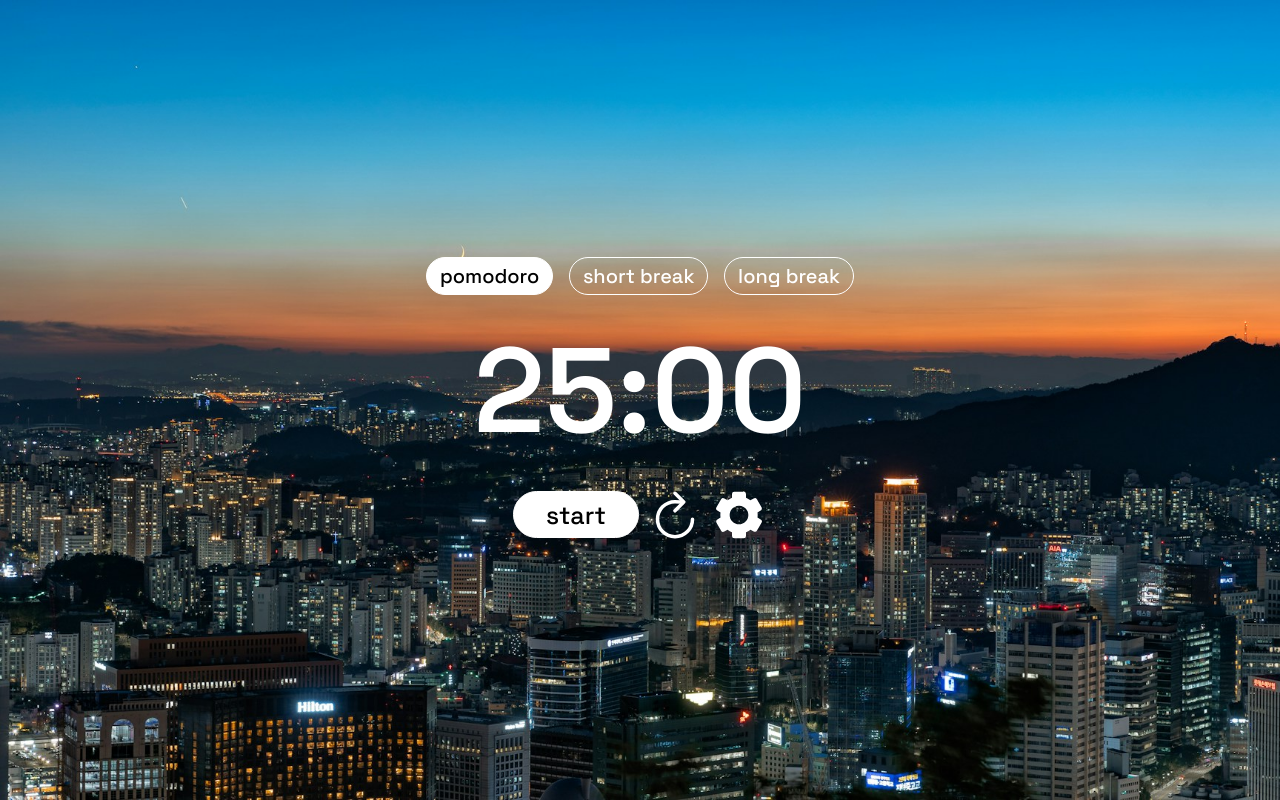
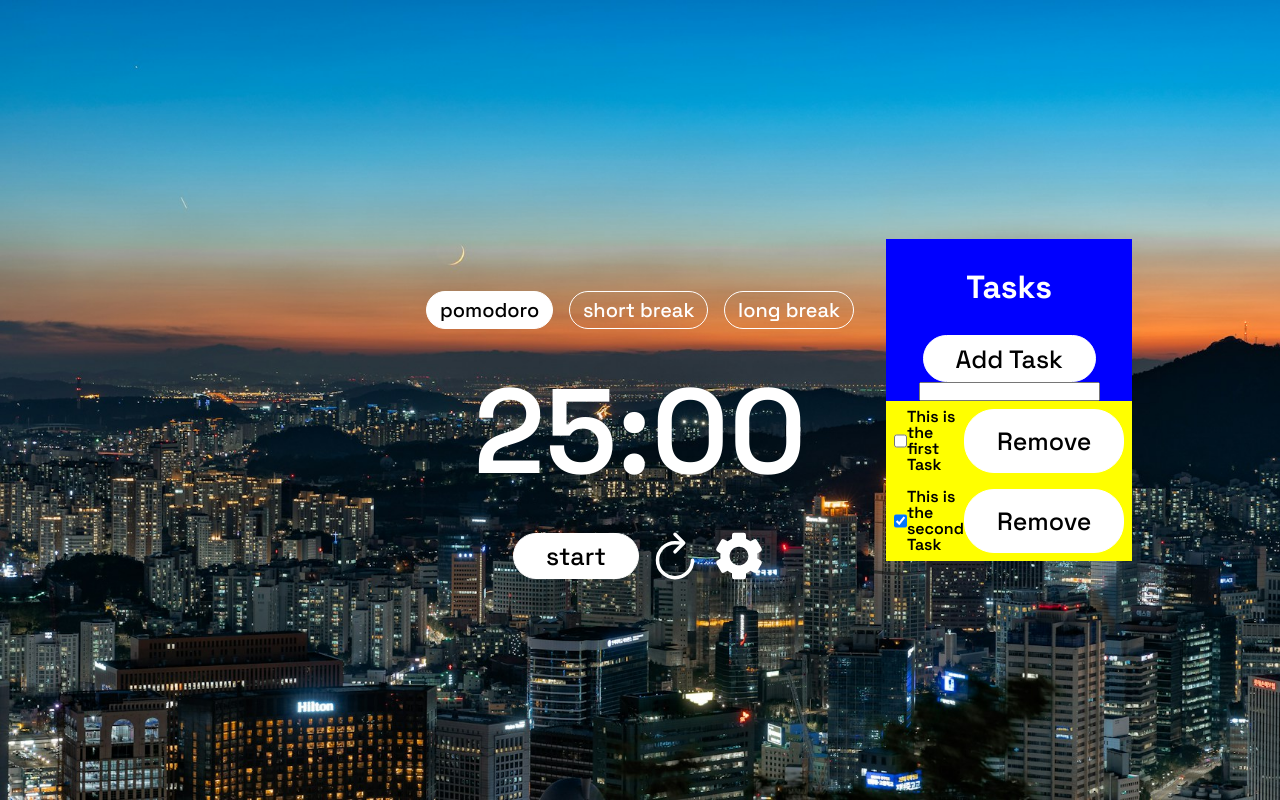
Before and after one commit to Jans3n/Pomodoro, a React (Vite) app: page / in a window 1280 px wide. Built offline with nearby package versions, Linux system fonts and the light colour scheme.

Commit message:
fixed layout

```diff
--- a/src/App.css
+++ b/src/App.css
@@ -1,6 +1,9 @@
 .Pomodoro{
+  position: relative;
+  height: 100vh;
   display: flex;
-  height: 100vh;
+  justify-content: center;
+  align-items: center;
 }
 
 .BackgroundImage{
@@ -20,13 +23,24 @@
 }
 
 .AppContainer{
-  max-width: 1280px;
-  margin: 0 auto;
-  padding: 2rem;
   text-align: center;
   z-index: 2;
   display: flex;
-  flex-direction: column;
   justify-content: center;
   align-items: center;
+  position: relative;
 }
+
+.Timer{
+  /* grid-area: main; */
+  text-align: center;
+  z-index: 2;
+}
+
+.TaskList{
+  /* grid-area: task; */
+  position: absolute;
+  left: 100%; /* Position it to the right of the Timer */
+  margin-left: 2rem; /* Space between the timer and task list */
+  z-index: 2;
+}
--- a/src/App.jsx
+++ b/src/App.jsx
@@ -11,8 +11,12 @@ function App() {
       <div className='BackgroundImage'></div>
       <div className='Top'></div>
       <div className='AppContainer'>
-        <Timer />
-        {/* <TaskList /> */}
+        <div className='Timer'>
+          <Timer />
+        </div>
+        <div className='TaskList'>
+          <TaskList />
+        </div>
       </div>
       <div className='Bottom'></div>
     </div>
--- a/src/components/Tasks/TaskItem.css
+++ b/src/components/Tasks/TaskItem.css
@@ -6,7 +6,7 @@
 }
 
 .TaskCheckbox{
-  width: 10%;
+  /* width: 10%; */
 }
 
 .TaskText{
@@ -16,6 +16,6 @@
 }
 
 .RemoveTaskButton{
-  width: 20%;
+  /* width: 20%; */
 
 }
--- a/src/components/Tasks/TaskList.css
+++ b/src/components/Tasks/TaskList.css
@@ -1,5 +1,5 @@
 .TaskContainer{
   margin: auto;
-  max-width: 500px;
+  /* max-width: 500px; */
   background-color: blue;
 }
--- a/src/components/Timer/Timer.css
+++ b/src/components/Timer/Timer.css
@@ -13,7 +13,7 @@
 }
 
 .Timer{
-  font-size: 7.5em;
+  font-size: 7.5rem;
   padding: 0.3em 0px 0.3em 0px;
   color: white;
   cursor: default;
```
